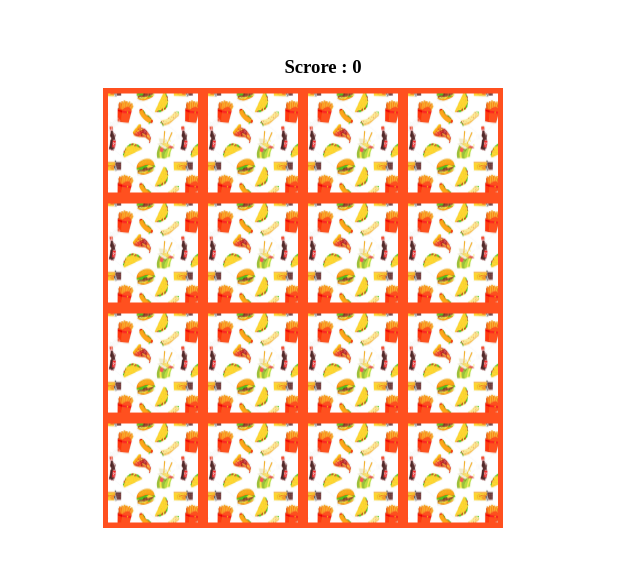
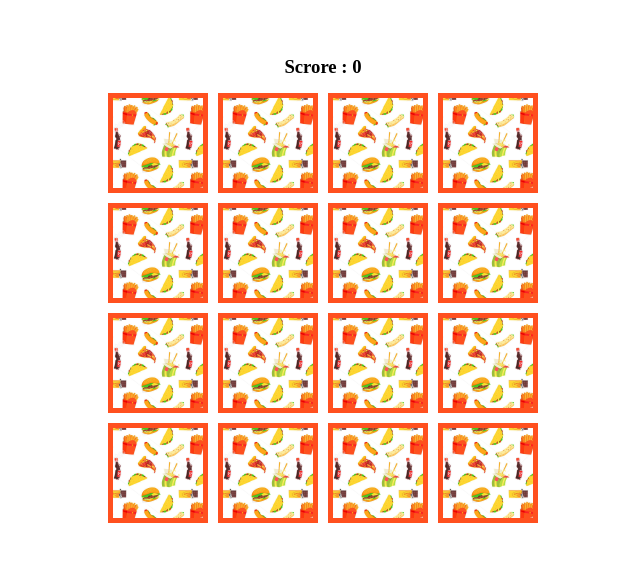
Before and after one commit to roy-deep/Memory-Game, a plain HTML site: page index.html in a window 1280 px wide. Shown: the part 113-680 px from the top of the page, without its empty margins (317-957 px from the left). Drawn offline with Linux system fonts and the light colour scheme.

Commit message:
Update style.css

```diff
--- a/style.css
+++ b/style.css
@@ -12,8 +12,5 @@
   height: 440px;
   width: 440px;
 }
-<<<<<<< HEAD
 img{margin: 5px;}
 h3{margin: 10px;}
-=======
->>>>>>> d57ec5f2be1fd252dea72000fea7f136ac4a3176
```
